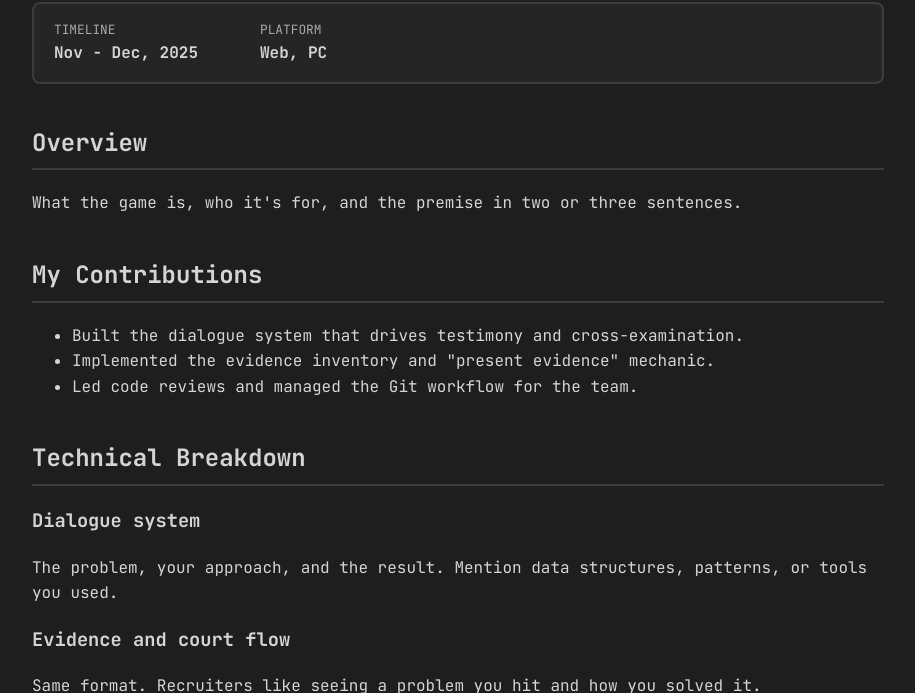
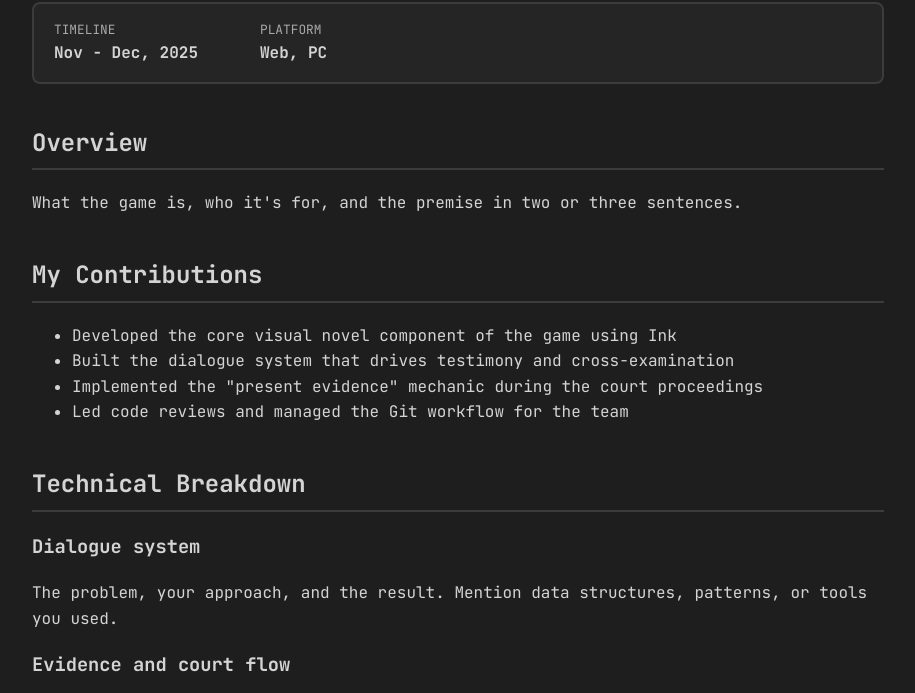
Before and after one commit to DarrenMa16/darrenma16.github.io, a plain HTML site: page projects/anna-nguyen.html in a window 1280 px wide. Shown: the part 946-1639 px from the top of the page, without its empty margins (182-1097 px from the left). Drawn offline with Linux system fonts and the light colour scheme.

Commit message:
Worked on Anna nguyen Page

```diff
--- a/projects/anna-nguyen.html
+++ b/projects/anna-nguyen.html
@@ -36,6 +36,7 @@
 		<ul class="project-tags">
 			<li>Unity 2D</li>
 			<li>C#</li>
+			<li>Ink</li>
 		</ul>
 
 		<!-- Hero image -->
@@ -57,15 +58,18 @@
 
 		<section>
 			<h2>Overview</h2>
-		<p>What the game is, who it's for, and the premise in two or three sentences.</p>
+			<p>
+				What the game is, who it's for, and the premise in two or three sentences.
+			</p>
 		</section>
 
 		<section>
 			<h2>My Contributions</h2>
 			<ul>
-			<li>Built the dialogue system that drives testimony and cross-examination.</li>
-			<li>Implemented the evidence inventory and "present evidence" mechanic.</li>
-			<li>Led code reviews and managed the Git workflow for the team.</li>
+				<li>Developed the core visual novel component of the game using Ink</li>
+				<li>Built the dialogue system that drives testimony and cross-examination</li>
+				<li>Implemented the "present evidence" mechanic during the court proceedings</li>
+				<li>Led code reviews and managed the Git workflow for the team</li>
 			</ul>
 		</section>
 
```
Also changed, not shown: index.html (+1 -6 lines). Lines whose indentation alone changed are shown as unchanged.
